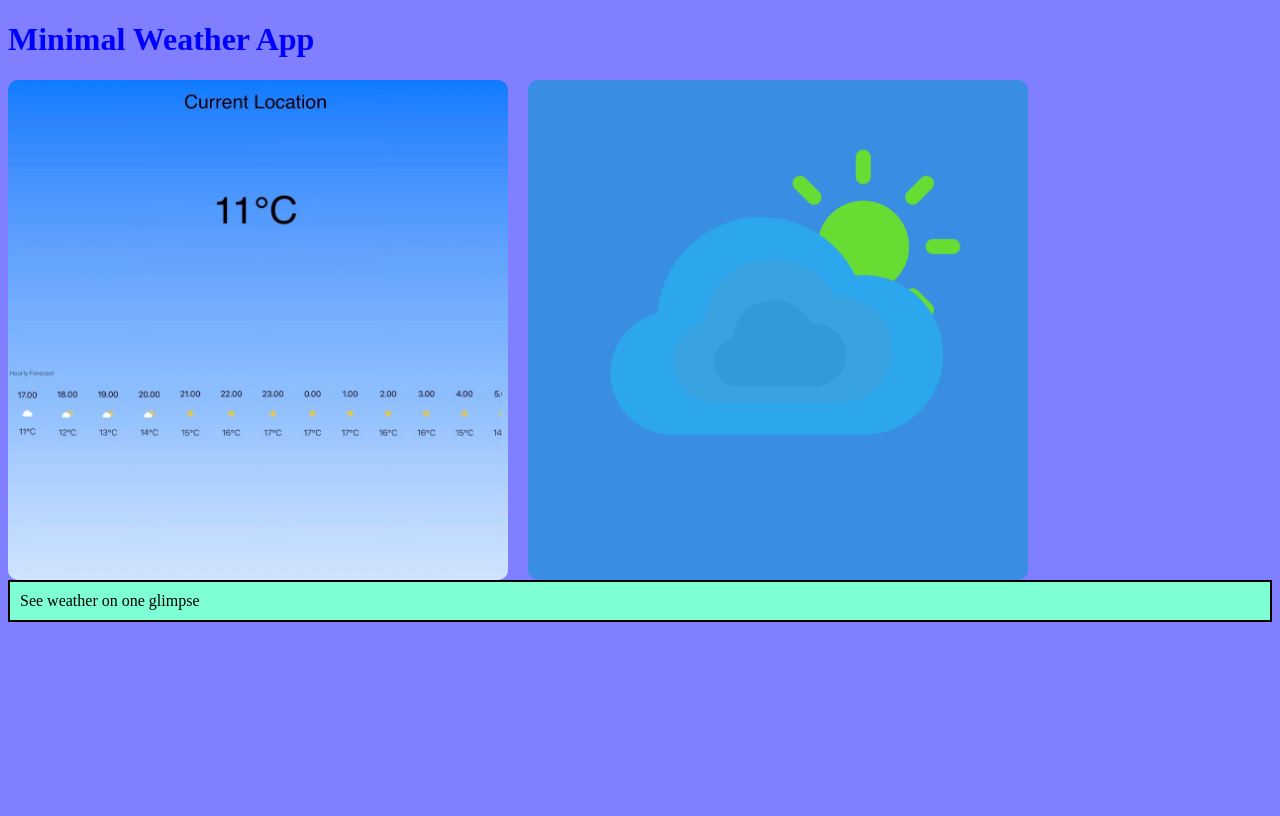
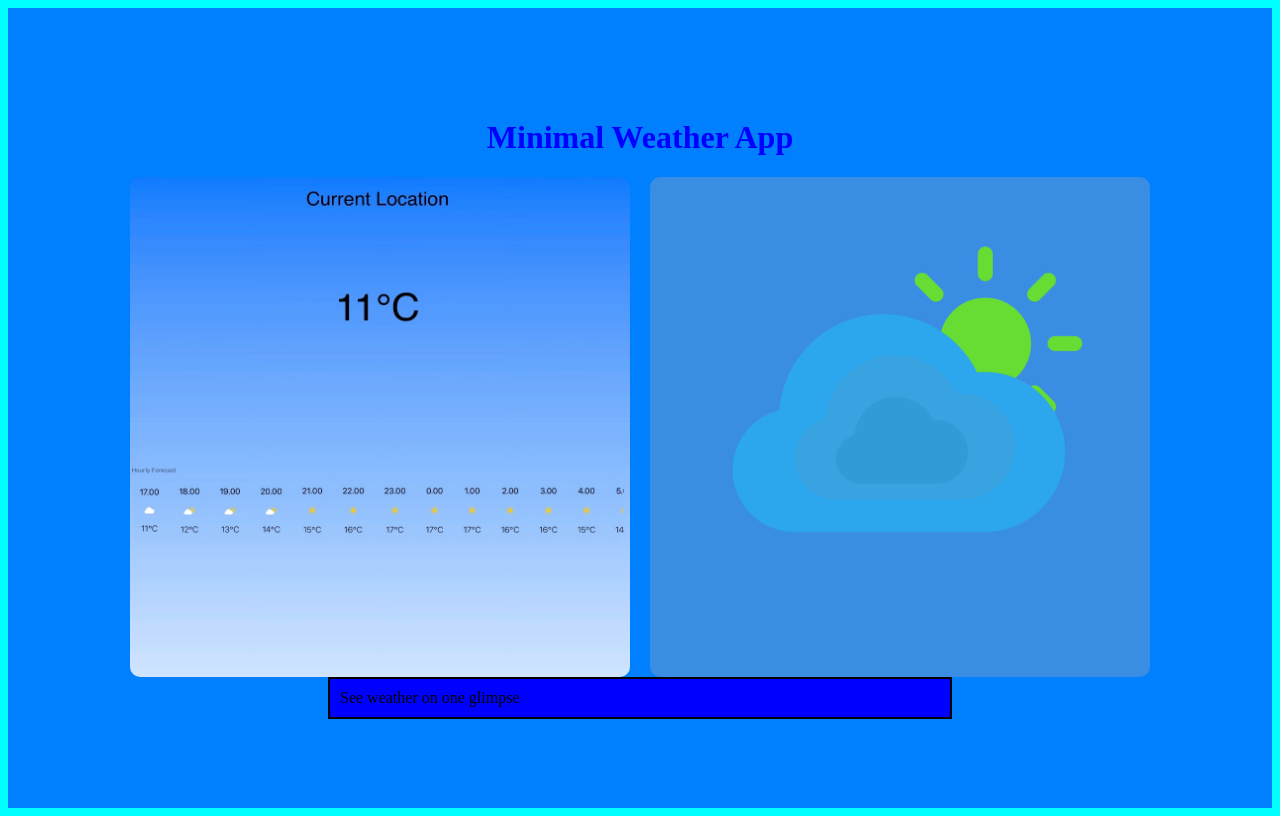
Before and after one commit to Swifterhtmler/minimalweather.github.io, a plain HTML site: page index.html in a window 1280 px wide. Drawn offline with Linux system fonts and the light colour scheme; files whose address does not match are found by name.

Commit message:
just some new ui

```diff
--- a/index.html
+++ b/index.html
@@ -8,7 +8,7 @@
     <link rel="stylesheet" href="style.css">
 </head>
 <body>
-
+    <div class="container">
     <h1>Minimal Weather App</h1>
 
     <div style="display: flex;">
@@ -20,7 +20,7 @@
 
       <div class="text">See weather on one glimpse</div>
 
-
+    </div>
 
 
 </body>
--- a/style.css
+++ b/style.css
@@ -1,5 +1,5 @@
 body {
-    background-color: rgba(0, 0, 255, 0.5);
+    background-color: aqua;
   }
 
 
@@ -12,7 +12,19 @@ h1 {
   }
 
   .text {
-    background-color:aquamarine;
+    background-color: blue;
     border: 2px solid black;
     padding: 10px; /* add padding to make the frame more visible */
+    width: 80%;
+    max-width: 600px; /* limit the maximum width to prevent it from getting too wide on larger screens */
   }
+
+
+  .container {
+    display: flex;
+    flex-direction: column;
+    align-items: center;
+    justify-content: center;
+    height: 100vh;
+    background-color: rgba(0, 0, 255, 0.5);
+  }
```
